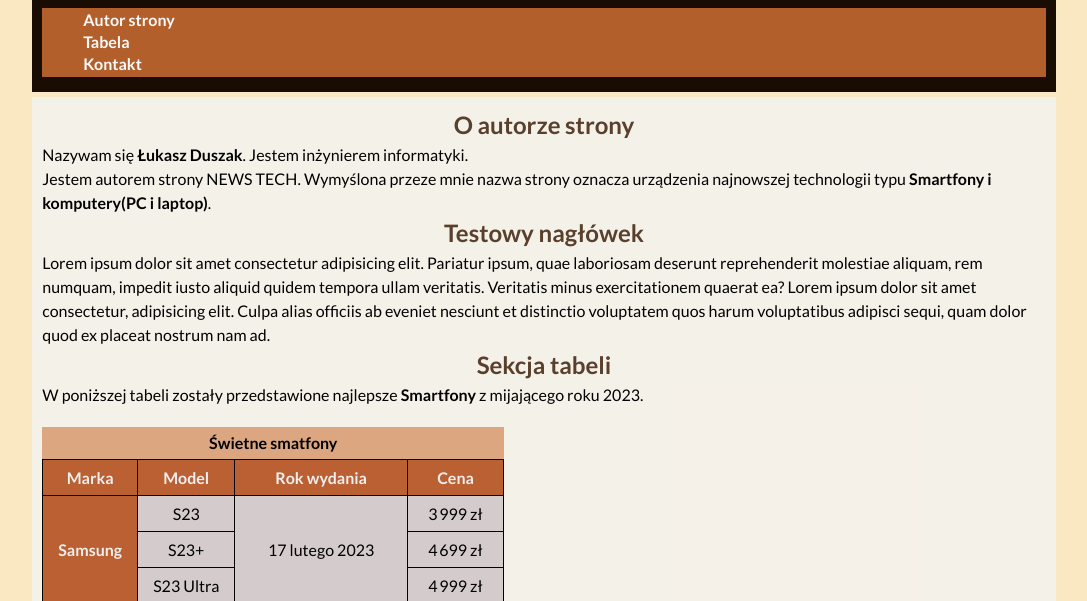
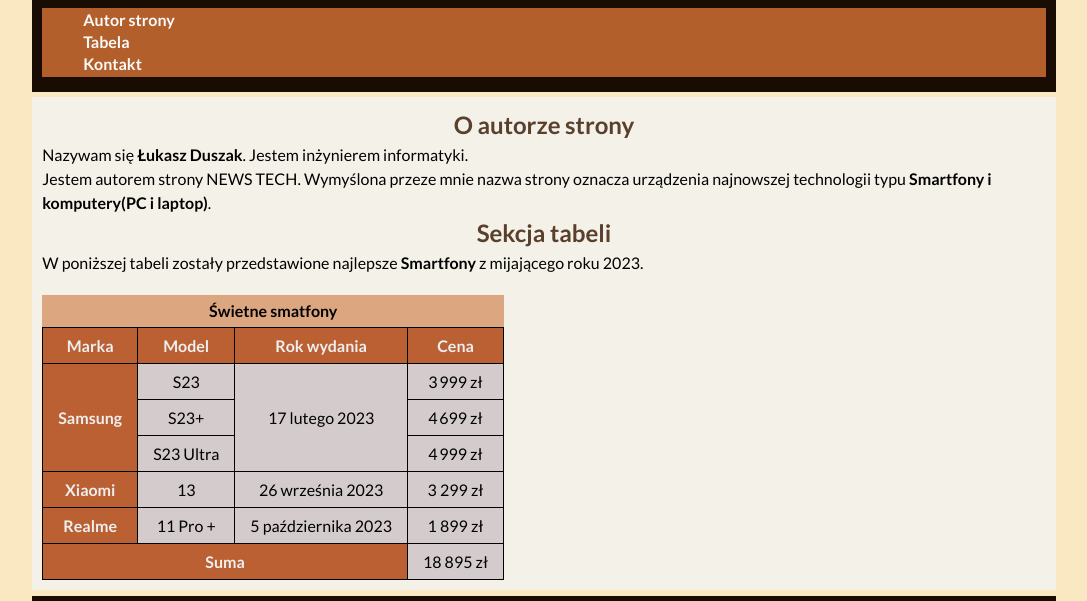
Before and after one commit to LukasWebDeveloper/04_12_Homepage, a plain HTML site: page index.html in a window 1280 px wide. Shown: the part 126-727 px from the top of the page, without its empty margins (96-1183 px from the left). Drawn offline with nearby package versions, Linux system fonts and the light colour scheme.

Commit message:
"Deleted test SECTION in index.html"

```diff
--- a/index.html
+++ b/index.html
@@ -42,18 +42,6 @@
             <p class="pharagraph__authorDescription">
                 Jestem autorem strony NEWS TECH. Wymyślona przeze mnie nazwa strony oznacza urządzenia
                 najnowszej technologii typu <strong>Smartfony i komputery(PC i laptop)</strong>.
-            </p>
-        </section>
-
-        <section class="nowy-akapit" id="sectionAuthor">
-            <h2 class="section__heading">Testowy nagłówek</h2>
-
-            <p class="pharagraph__authorDescription">
-                Lorem ipsum dolor sit amet consectetur adipisicing elit. Pariatur ipsum, quae laboriosam deserunt
-                reprehenderit molestiae aliquam, rem numquam, impedit iusto aliquid quidem tempora ullam veritatis.
-                Veritatis minus exercitationem quaerat ea?
-                Lorem ipsum dolor sit amet consectetur, adipisicing elit. Culpa alias officiis ab eveniet nesciunt et
-                distinctio voluptatem quos harum voluptatibus adipisci sequi, quam dolor quod ex placeat nostrum nam ad.
             </p>
         </section>
 
```
